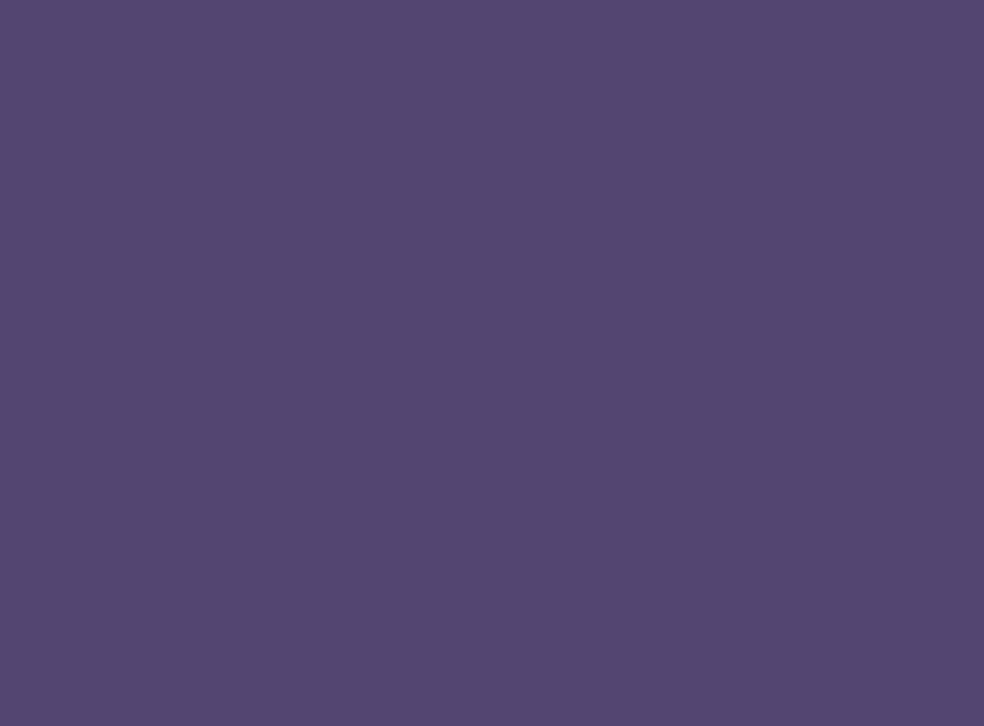
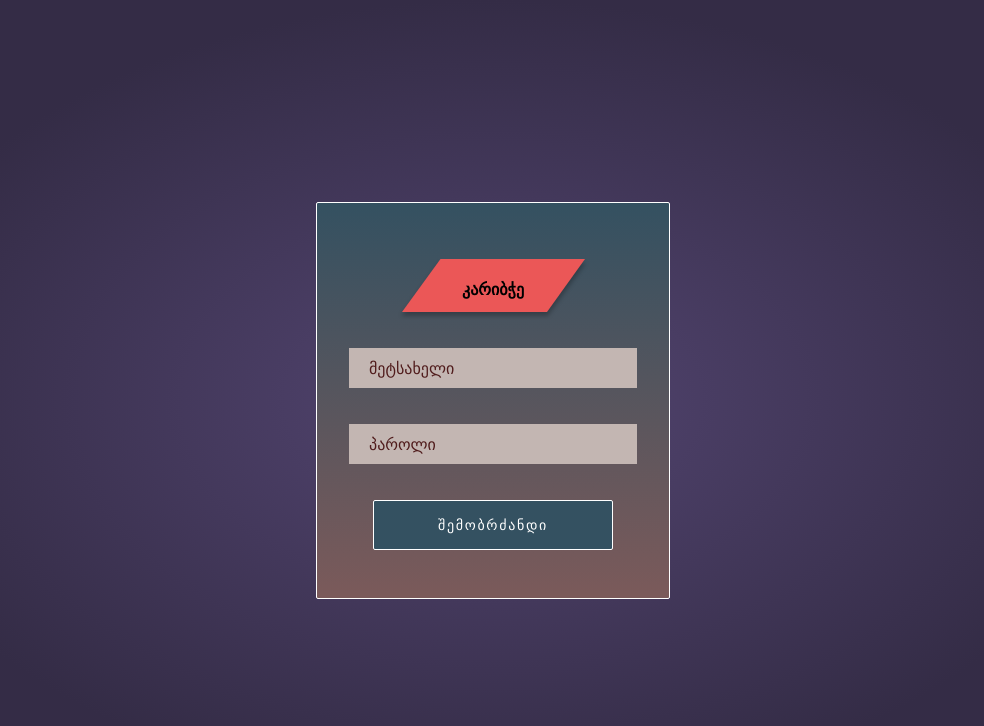
Before and after one commit to Pickle99/folksoul-front, a Vue app: page /login in a window 1280 px wide. Before the commit this address had no page. Shown: the top 726 px of the page, without its empty margins (147-1131 px from the left). Built offline with nearby package versions, Linux system fonts and the light colour scheme.

Commit message:
style: add markup for log in page

```diff
--- a/package.json
+++ b/package.json
@@ -13,7 +13,7 @@
   },
   "dependencies": {
     "pinia": "^2.0.17",
-    "vee-validate": "^4.6.6",
+    "vee-validate": "^4.6.7",
     "vue": "^3.2.37",
     "vue-router": "^4.1.3"
   },
--- a/src/App.vue
+++ b/src/App.vue
@@ -6,6 +6,6 @@
 
 <style>
 html {
-  background-color: #534571;
+  background: radial-gradient(50% 50% at 50% 50%, #534571 0%, #342c46 100%);
 }
 </style>
--- /dev/null
+++ b/src/components/UI/BasicButton.vue
@@ -0,0 +1,5 @@
+<template>
+  <button>
+    <slot></slot>
+  </button>
+</template>
--- /dev/null
+++ b/src/components/icons/RectangleIcon.vue
@@ -0,0 +1,49 @@
+<template>
+  <svg
+    width="191"
+    height="61"
+    viewBox="0 0 191 61"
+    fill="none"
+    xmlns="http://www.w3.org/2000/svg"
+  >
+    <g filter="url(#filter0_d_7_64)">
+      <path d="M42.5 0H187L149 53H4L42.5 0Z" fill="#EB5757" />
+    </g>
+    <defs>
+      <filter
+        id="filter0_d_7_64"
+        x="0"
+        y="0"
+        width="191"
+        height="61"
+        filterUnits="userSpaceOnUse"
+        color-interpolation-filters="sRGB"
+      >
+        <feFlood flood-opacity="0" result="BackgroundImageFix" />
+        <feColorMatrix
+          in="SourceAlpha"
+          type="matrix"
+          values="0 0 0 0 0 0 0 0 0 0 0 0 0 0 0 0 0 0 127 0"
+          result="hardAlpha"
+        />
+        <feOffset dy="4" />
+        <feGaussianBlur stdDeviation="2" />
+        <feColorMatrix
+          type="matrix"
+          values="0 0 0 0 0 0 0 0 0 0 0 0 0 0 0 0 0 0 0.25 0"
+        />
+        <feBlend
+          mode="normal"
+          in2="BackgroundImageFix"
+          result="effect1_dropShadow_7_64"
+        />
+        <feBlend
+          mode="normal"
+          in="SourceGraphic"
+          in2="effect1_dropShadow_7_64"
+          result="shape"
+        />
+      </filter>
+    </defs>
+  </svg>
+</template>
--- a/src/router/index.js
+++ b/src/router/index.js
@@ -1,5 +1,6 @@
 import { createRouter, createWebHistory } from "vue-router";
 import HomeView from "@/views/HomeView.vue";
+import LoginView from "@/views/LoginView.vue";
 
 const router = createRouter({
   history: createWebHistory(import.meta.env.BASE_URL),
@@ -9,6 +10,11 @@ const router = createRouter({
       name: "home",
       component: HomeView,
     },
+    {
+      path: "/login",
+      name: "login",
+      component: LoginView,
+    },
   ],
 });
 
--- a/src/views/HomeView.vue
+++ b/src/views/HomeView.vue
@@ -5,7 +5,9 @@
       <h1 class="font-mono mt-1">FolkSoul</h1>
     </div>
     <div>
-      <h1 class="cursor-pointer">შესვლა</h1>
+      <RouterLink :to="{ name: 'login' }" class="cursor-pointer"
+        >შესვლა</RouterLink
+      >
     </div>
   </div>
 
@@ -44,19 +46,19 @@
         </div>
         <div class="absolute">
           <div
-            class="border-dashed border-2 border-[#F2C94C] rounded-full p-[20rem]"
+            class="border-dashed border-2 border-[#F2C94C] rounded-full p-[19rem]"
           >
             <div class="animate-spin-slow">
-              <div class="bg-black p-2 transform translate-y-[20.5rem]"></div>
+              <div class="bg-black p-2 transform translate-y-[19.5rem]"></div>
             </div>
           </div>
         </div>
         <div>
           <div
-            class="border-dashed border-2 border-[#F2C94C] rounded-full p-[25rem]"
+            class="border-dashed border-2 border-[#F2C94C] rounded-full p-[23rem]"
           >
             <div class="animate-spin-slow">
-              <div class="bg-black p-2 transform -translate-y-[25.5rem]"></div>
+              <div class="bg-black p-2 transform -translate-y-[23.5rem]"></div>
             </div>
           </div>
         </div>
--- /dev/null
+++ b/src/views/LoginView.vue
@@ -0,0 +1,54 @@
+<template>
+  <div class="flex flex-col justify-center items-center h-screen">
+    <div
+      class="flex border-[0.01em] border-white rounded-sm bg-gradient-to-b from-[#345161] to-[#7B5A5A] px-8 py-7 items-center flex-col"
+    >
+      <div class="my-7 font-bold flex items-center justify-center">
+        <rectangle-icon />
+        <h1 class="absolute">კარიბჭე</h1>
+      </div>
+      <ValidationForm>
+        <div class="mb-9">
+          <Field
+            name="username"
+            class="w-[18rem] pl-5 p-2 bg-[#C3B6B2] placeholder-[#501C1C]"
+            placeholder="მეტსახელი"
+          />
+          <ErrorMessage name="username" />
+        </div>
+        <div class="mb-9">
+          <Field
+            name="password"
+            class="w-[18rem] pl-5 p-2 bg-[#C3B6B2] placeholder-[#501C1C]"
+            placeholder="პაროლი"
+          />
+          <ErrorMessage name="password" />
+        </div>
+        <div class="flex justify-center">
+          <div
+            class="cursor-pointer flex justify-center w-[15rem] rounded-sm mb-5 py-3.5 border-[0.01em] border-white bg-[#345161] text-white"
+          >
+            <basic-button class="tracking-[0.12em] text-sm"
+              >შემობრძანდი</basic-button
+            >
+          </div>
+        </div>
+      </ValidationForm>
+    </div>
+  </div>
+</template>
+
+<script>
+import { Form as ValidationForm, Field, ErrorMessage } from "vee-validate";
+import BasicButton from "@/components/UI/BasicButton.vue";
+import RectangleIcon from "@/components/icons/RectangleIcon.vue";
+export default {
+  components: {
+    ValidationForm,
+    Field,
+    ErrorMessage,
+    BasicButton,
+    RectangleIcon,
+  },
+};
+</script>
```
Also changed, not shown: 1 other file (tests, documents, lock files or other folders).
